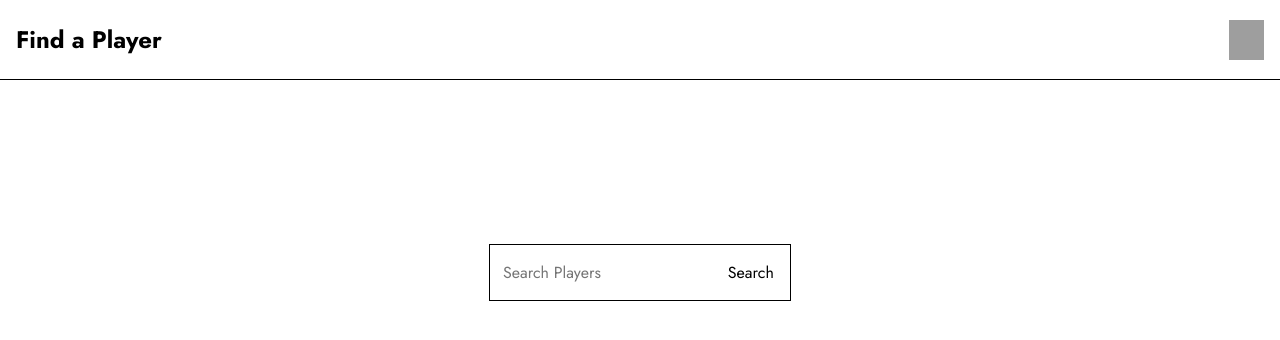
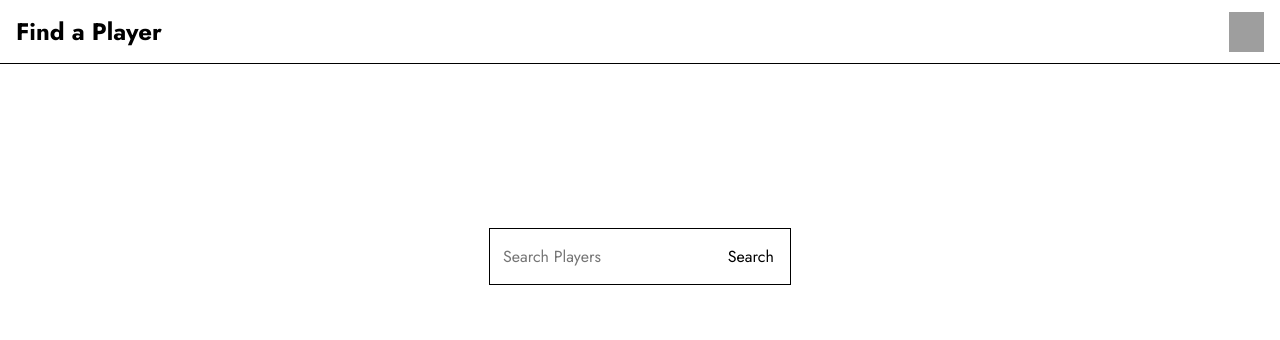
Before and after one commit to Furxx2000/Vue-Find-Players, a Vue app: page /search in a window 1280 px wide. Shown: the top 340 px of the page. Built offline with nearby package versions, Linux system fonts and the light colour scheme; grey boxes are pictures that could not be loaded.

Commit message:
調整Header高度

```diff
--- a/src/components/layouts/TheHeader.vue
+++ b/src/components/layouts/TheHeader.vue
@@ -44,7 +44,7 @@ export default {
 
 <style lang="scss" scoped>
 header {
-  height: 5rem;
+  height: 4rem;
   display: flex;
   border-bottom: 1px solid black;
   justify-content: center;
--- a/src/components/layouts/TheMenu.vue
+++ b/src/components/layouts/TheMenu.vue
@@ -72,7 +72,7 @@ nav {
   .account-avatar {
     display: flex;
     align-items: center;
-    height: 5rem;
+    height: 4rem;
     border-bottom: 1px solid black;
     padding: 1rem;
 
```
